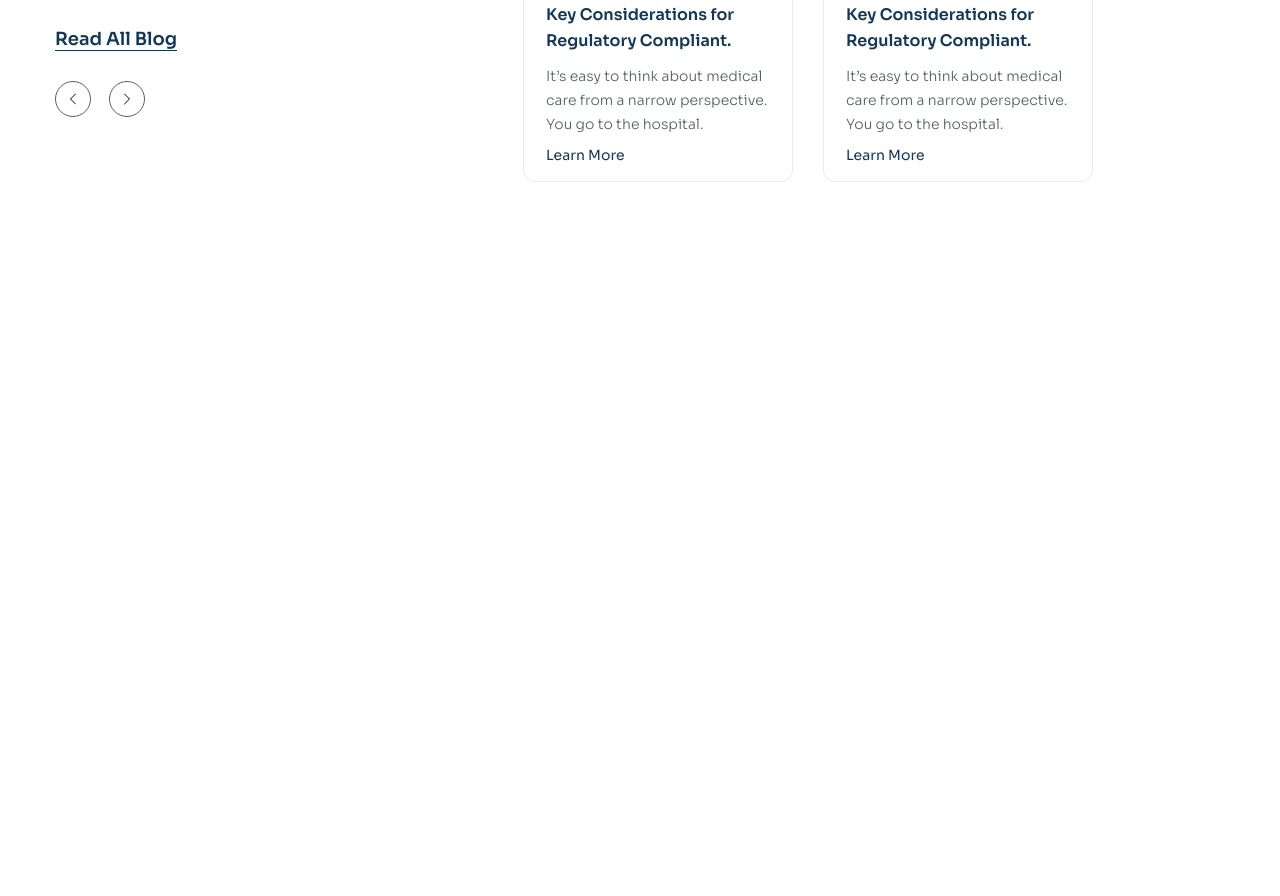
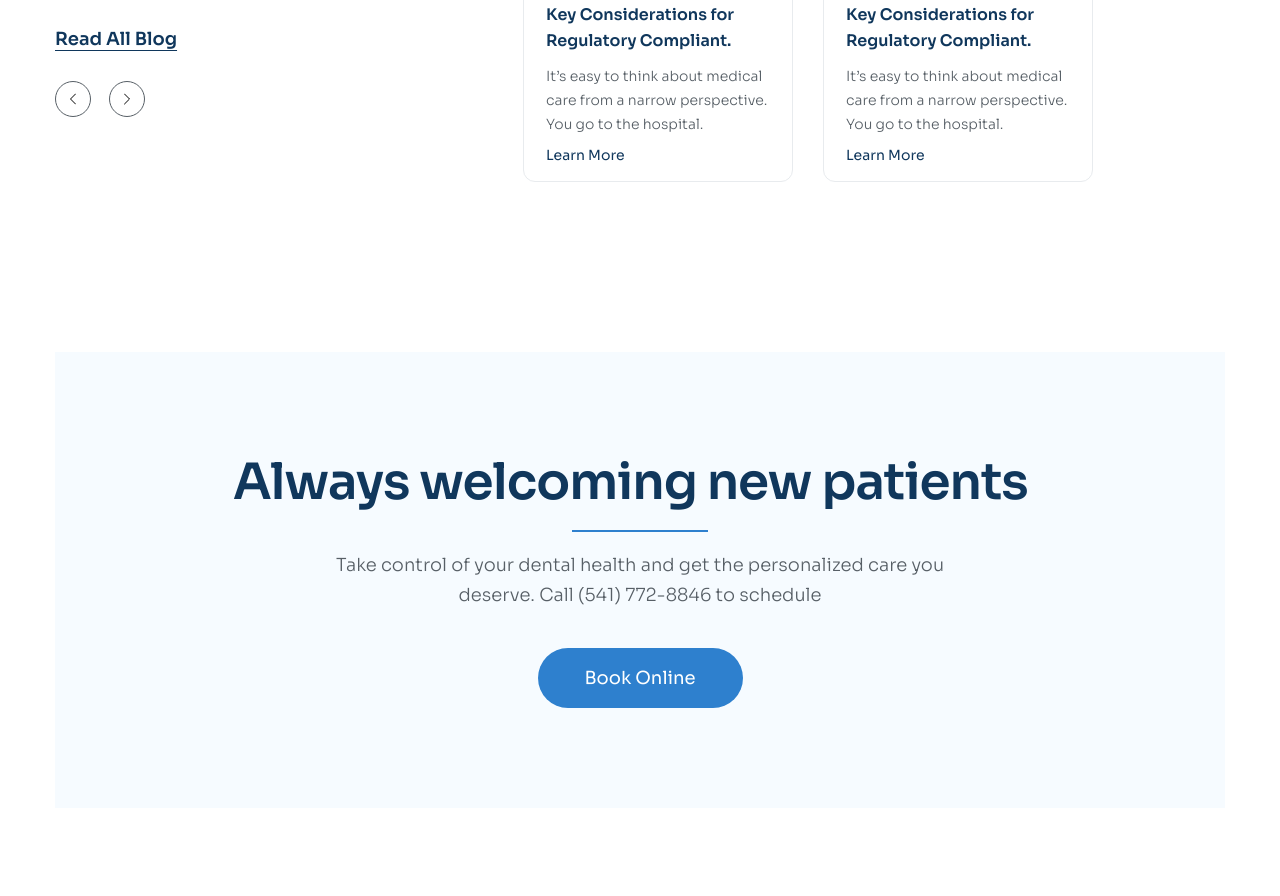
Before and after one commit to tuanvuanh3110/Duan3-Shinesmile, a plain HTML site: page index.html in a window 1280 px wide. Shown: the part 5268-6164 px from the top of the page. Drawn offline with Linux system fonts and the light colour scheme.

Commit message:
P9 Appointment

```diff
--- a/assets/css/style.css
+++ b/assets/css/style.css
@@ -566,3 +566,30 @@ a {
   transition: 0.25s;
 }
 /* =========================appointment====================  */
+.appointment {
+  padding: 85px 0;
+}
+.appointment__inner {
+  padding: 100px 178px;
+  align-items: center;
+  background: #f6fbff;
+}
+.appointment__heading::after {
+  content: "";
+  display: block;
+  width: 136px;
+  height: 2px;
+  background: #2e80ce;
+  margin: 18px auto 0;
+}
+.appointment__desc {
+  margin: 18px auto 0;
+  min-width: 617px;
+  text-align: center;
+}
+.appointment__btn {
+  margin-top: 38px;
+  display: block;
+  align-items: center;
+  max-width: 200px;
+}
--- a/index.html
+++ b/index.html
@@ -550,6 +550,21 @@
           </div>
         </div>
       </section>
+      <!-- appointment -->
+      <section class="appointment">
+        <div class="container">
+          <div class="appointment__inner">
+            <h2 class="section-heading appointment__heading">
+              Always welcoming new patients
+            </h2>
+            <p class="section-desc appointment__desc">
+              Take control of your dental health and get the personalized care
+              you deserve. Call (541) 772-8846 to schedule
+            </p>
+            <a href="#!" class="btn appointment__btn">Book Online</a>
+          </div>
+        </div>
+      </section>
     </main>
   </body>
 </html>
```
